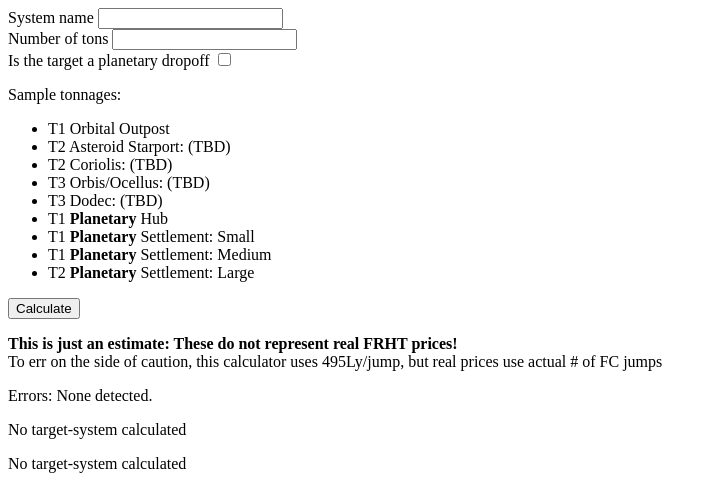
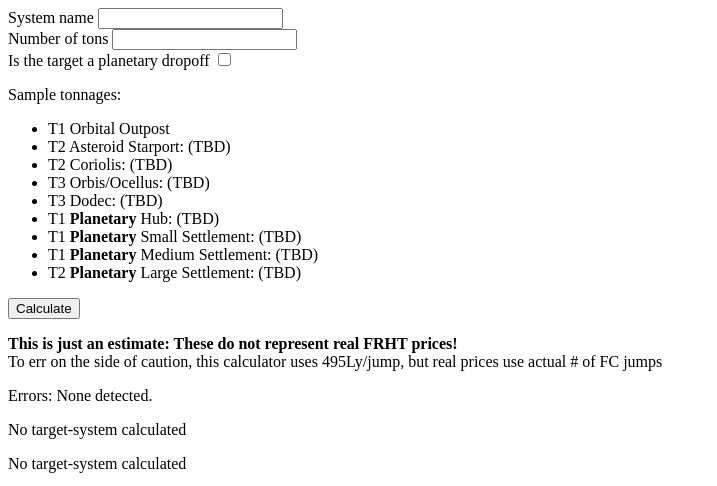
Before and after one commit to cpaca/frht-pricing, a plain HTML site: page index.html in a window 1280 px wide. Shown: the top 486 px of the page, without its empty margins (0-717 px from the left). Drawn offline with Linux system fonts and the light colour scheme.

Commit message:
Reformat sample tonnages

```diff
--- a/index.html
+++ b/index.html
@@ -32,10 +32,10 @@
         <li>T2 Coriolis: (TBD)</li>
         <li>T3 Orbis/Ocellus: (TBD)</li>
         <li>T3 Dodec: (TBD)</li>
-        <li>T1 <strong>Planetary</strong> Hub</li>
-        <li>T1 <strong>Planetary</strong> Settlement: Small</li>
-        <li>T1 <strong>Planetary</strong> Settlement: Medium</li>
-        <li>T2 <strong>Planetary</strong> Settlement: Large</li>
+        <li>T1 <strong>Planetary</strong> Hub: (TBD)</li>
+        <li>T1 <strong>Planetary</strong> Small Settlement: (TBD)</li>
+        <li>T1 <strong>Planetary</strong> Medium Settlement: (TBD)</li>
+        <li>T2 <strong>Planetary</strong> Large Settlement: (TBD)</li>
     </ul>
 
     <input id="calculate" value="Calculate" type="button" /> <br>
```
